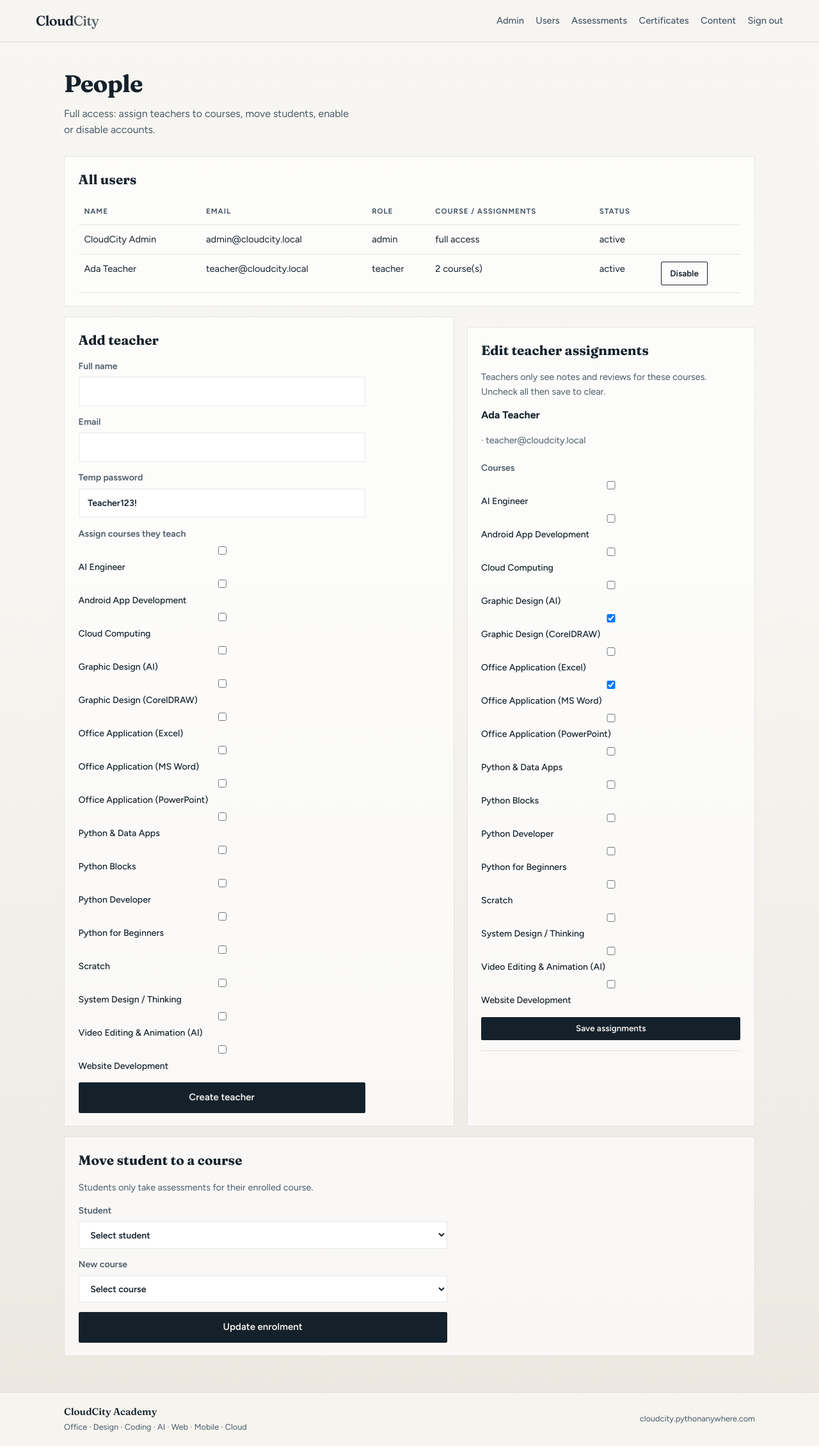
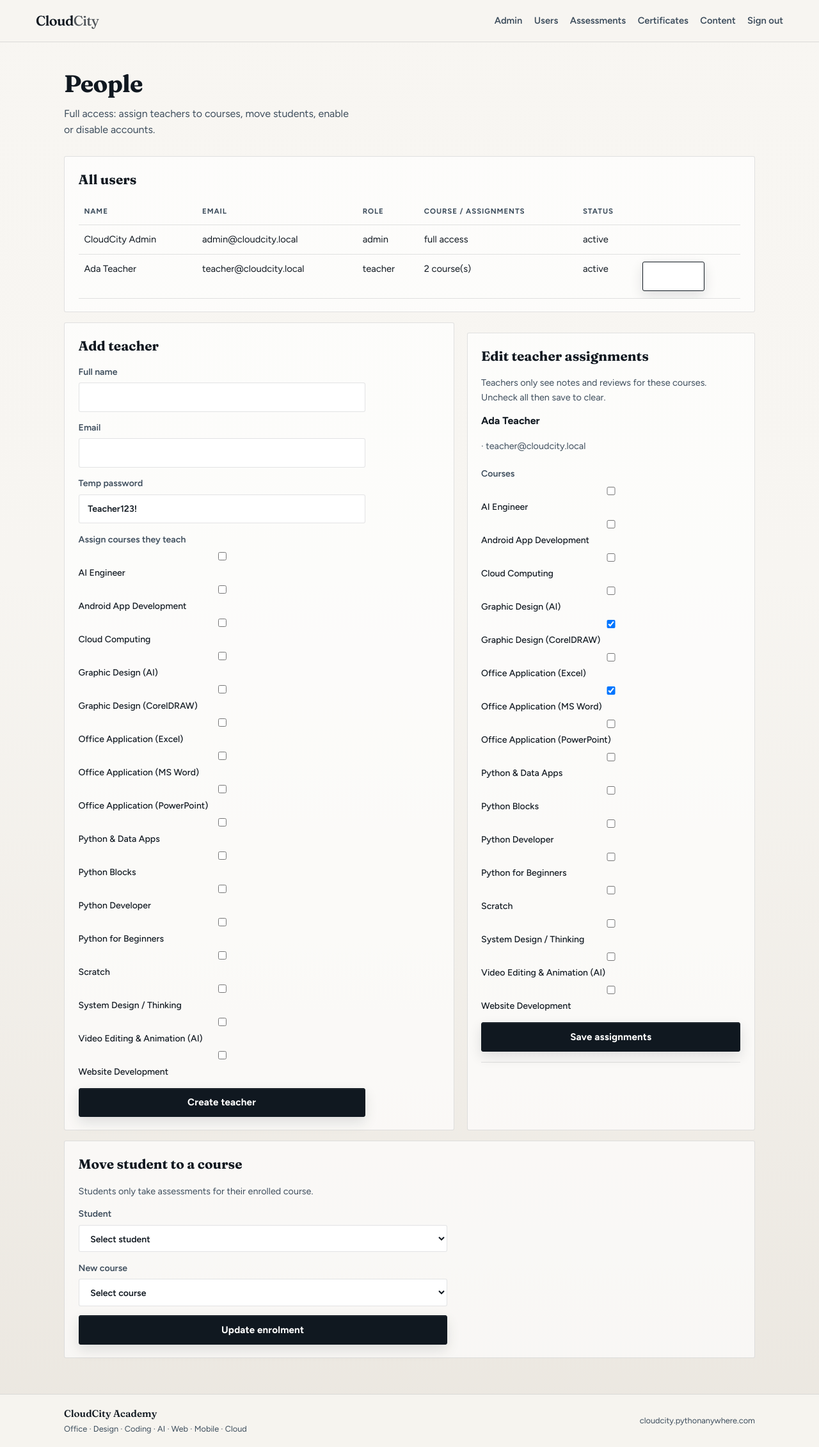
Before and after one commit to CharlesMisheal/cloudcityacademy, a Flask app: page /admin/users in a window 1280 px wide. Shown: the whole page at 64% size. Before the commit the page ends 2238 px from the top, so only its background shows below. Run offline with Flask 3, Linux system fonts and the light colour scheme; the visitor is signed in with stand-in values (Sample User, id 1); data comes from the database, SQL or seed files in the repository; data that the repository does not hold is empty.

Commit message:
Fix button contrast: nav overrides, solid hero CTAs, readable ghost buttons.
Co-authored-by: Cursor <cursoragent@cursor.com>

```diff
--- a/static/css/style.css
+++ b/static/css/style.css
@@ -1,23 +1,27 @@
 /* CloudCity Academy — free stack UI (Google Fonts + Unsplash images) */
 
 :root {
-  --ink: #14212b;
-  --ink-soft: #4a5a68;
-  --teal: #0d6e78;
-  --teal-deep: #0a555c;
+  --ink: #101820;
+  --ink-soft: #3d4d5c;
+  --teal: #0b6b75;
+  --teal-deep: #08545c;
   --mist: #eef3f4;
   --sand: #f3f0ea;
   --paper: #f7f5f1;
   --white: #ffffff;
-  --line: rgba(20, 33, 43, 0.1);
-  --ok: #1b6b4a;
+  --cream: #f7f4ef;
+  --line: rgba(16, 24, 32, 0.12);
+  --ok: #146c43;
   --error: #9b2c2c;
   --warn: #8a5a12;
-  --radius: 2px;
+  --radius: 3px;
   --font-display: "Fraunces", Georgia, serif;
   --font-body: "Figtree", system-ui, sans-serif;
   --ease: cubic-bezier(0.22, 1, 0.36, 1);
+  --btn-fg: #ffffff;
+  --btn-bg: #101820;
 }
+
 
 *,
 *::before,
@@ -129,14 +134,14 @@ a:hover {
   align-items: center;
 }
 
-.nav a {
+.nav > a:not(.btn) {
   text-decoration: none;
   color: var(--ink-soft);
   font-size: 0.92rem;
-  font-weight: 500;
+  font-weight: 600;
 }
 
-.nav a:hover {
+.nav > a:not(.btn):hover {
   color: var(--teal-deep);
 }
 
@@ -516,68 +526,133 @@ a.staff-quiet:hover {
   margin-top: 1.15rem !important;
 }
 
-/* ——— Buttons ——— */
+/* ——— Buttons (high contrast — always win over nav/link styles) ——— */
+a.btn,
+button.btn,
 .btn {
   display: inline-flex;
   align-items: center;
   justify-content: center;
-  border: 1px solid var(--ink);
-  background: var(--ink);
-  color: #f5f3ef;
-  padding: 0.72rem 1.2rem;
+  gap: 0.35rem;
+  border: 1.5px solid var(--btn-bg);
+  background: var(--btn-bg);
+  color: var(--btn-fg) !important;
+  padding: 0.78rem 1.35rem;
   border-radius: var(--radius);
-  font: inherit;
-  font-weight: 600;
-  font-size: 0.94rem;
+  font-family: var(--font-body);
+  font-weight: 700;
+  font-size: 0.95rem;
+  letter-spacing: 0.01em;
+  line-height: 1.2;
   cursor: pointer;
-  text-decoration: none;
-  transition: transform 0.2s var(--ease), background 0.2s ease, color 0.2s ease, border-color 0.2s ease;
+  text-decoration: none !important;
+  box-shadow: 0 1px 0 rgba(255, 255, 255, 0.08) inset, 0 8px 20px rgba(16, 24, 32, 0.12);
+  transition: transform 0.2s var(--ease), background 0.2s ease, color 0.2s ease,
+    border-color 0.2s ease, box-shadow 0.2s ease;
+  -webkit-font-smoothing: antialiased;
 }
 
+a.btn:hover,
+button.btn:hover,
 .btn:hover {
   transform: translateY(-1px);
   background: var(--teal-deep);
   border-color: var(--teal-deep);
-  color: #fff;
+  color: #ffffff !important;
+  box-shadow: 0 10px 24px rgba(8, 84, 92, 0.22);
+}
+
+a.btn:focus-visible,
+button.btn:focus-visible,
+.btn:focus-visible {
+  outline: 3px solid rgba(11, 107, 117, 0.45);
+  outline-offset: 2px;
 }
 
 .btn-sm {
-  padding: 0.42rem 0.85rem;
-  font-size: 0.84rem;
+  padding: 0.48rem 0.95rem;
+  font-size: 0.86rem;
+  box-shadow: 0 4px 12px rgba(16, 24, 32, 0.1);
 }
 
+/* Solid light CTA for dark hero */
+a.btn-light,
 .btn-light {
-  background: #f5f3ef;
-  color: var(--ink);
-  border-color: #f5f3ef;
+  background: #ffffff !important;
+  color: #101820 !important;
+  border-color: #ffffff !important;
+  box-shadow: 0 10px 28px rgba(0, 0, 0, 0.28);
 }
 
+a.btn-light:hover,
 .btn-light:hover {
-  background: #fff;
-  color: var(--ink);
-  border-color: #fff;
+  background: #f0ebe3 !important;
+  color: #101820 !important;
+  border-color: #f0ebe3 !important;
+  box-shadow: 0 12px 30px rgba(0, 0, 0, 0.32);
 }
 
+/* Outline on dark hero — filled on hover for readability */
+a.btn-ghost-light,
 .btn-ghost-light {
-  background: transparent;
-  color: #f5f3ef;
-  border-color: rgba(245, 243, 239, 0.45);
+  background: rgba(255, 255, 255, 0.12) !important;
+  color: #ffffff !important;
+  border: 1.5px solid rgba(255, 255, 255, 0.92) !important;
+  box-shadow: none;
+  text-shadow: 0 1px 2px rgba(0, 0, 0, 0.25);
 }
 
+a.btn-ghost-light:hover,
 .btn-ghost-light:hover {
-  background: rgba(255, 255, 255, 0.1);
-  border-color: #f5f3ef;
-  color: #fff;
+  background: #ffffff !important;
+  color: #101820 !important;
+  border-color: #ffffff !important;
+  text-shadow: none;
 }
 
+/* Outline on light pages — ink text always strong */
+a.btn-ghost,
 .btn-ghost {
-  background: transparent;
-  color: var(--ink);
+  background: #ffffff !important;
+  color: #101820 !important;
+  border: 1.5px solid #101820 !important;
+  box-shadow: none;
 }
 
+a.btn-ghost:hover,
 .btn-ghost:hover {
-  background: var(--ink);
-  color: #f5f3ef;
+  background: #101820 !important;
+  color: #ffffff !important;
+  border-color: #101820 !important;
+}
+
+/* Header enrol on photo */
+.site-header--over a.btn,
+.site-header--over a.btn-sm {
+  background: #ffffff !important;
+  color: #101820 !important;
+  border-color: #ffffff !important;
+  box-shadow: 0 6px 18px rgba(0, 0, 0, 0.28);
+}
+
+.site-header--over a.btn:hover,
+.site-header--over a.btn-sm:hover {
+  background: var(--cream) !important;
+  color: #101820 !important;
+  border-color: var(--cream) !important;
+}
+
+/* Sticky header on app pages — solid enrol */
+.site-header:not(.site-header--over) a.btn {
+  background: var(--btn-bg) !important;
+  color: var(--btn-fg) !important;
+  border-color: var(--btn-bg) !important;
+}
+
+.site-header:not(.site-header--over) a.btn:hover {
+  background: var(--teal-deep) !important;
+  color: #ffffff !important;
+  border-color: var(--teal-deep) !important;
 }
 
 /* ——— App chrome (logged-in) ——— */
```
Also changed, not shown: other parts of static/css/style.css (+40 -34 lines).
